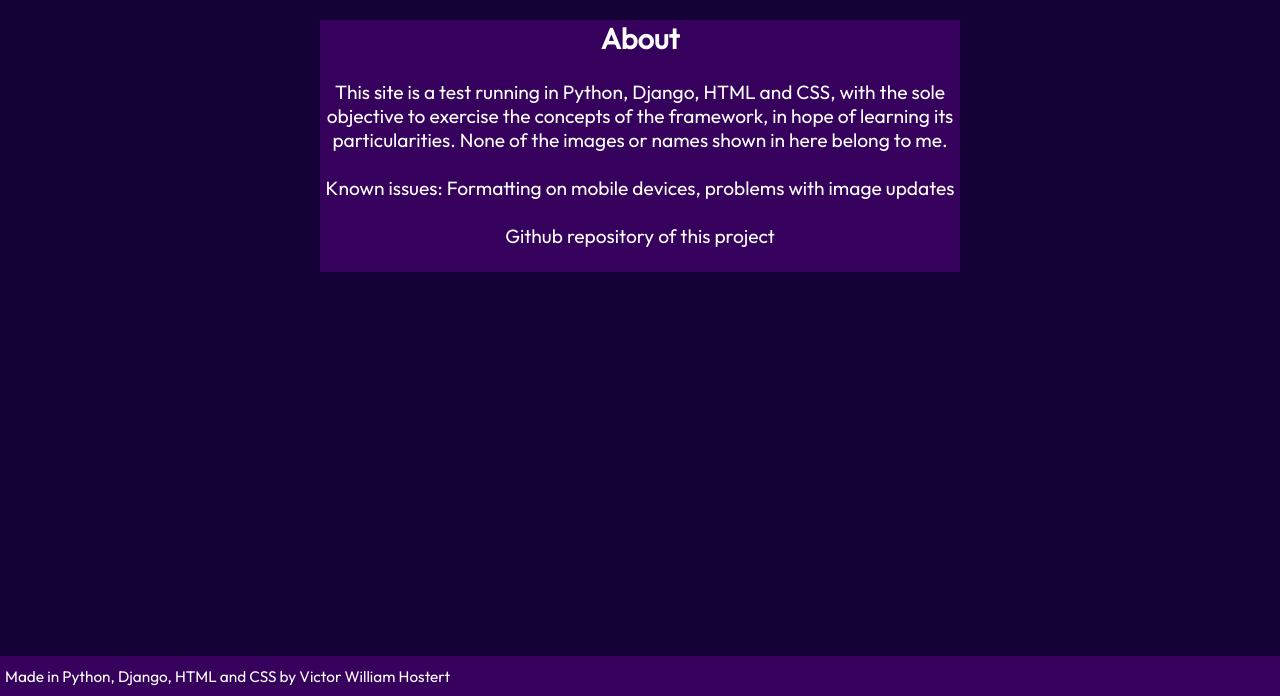
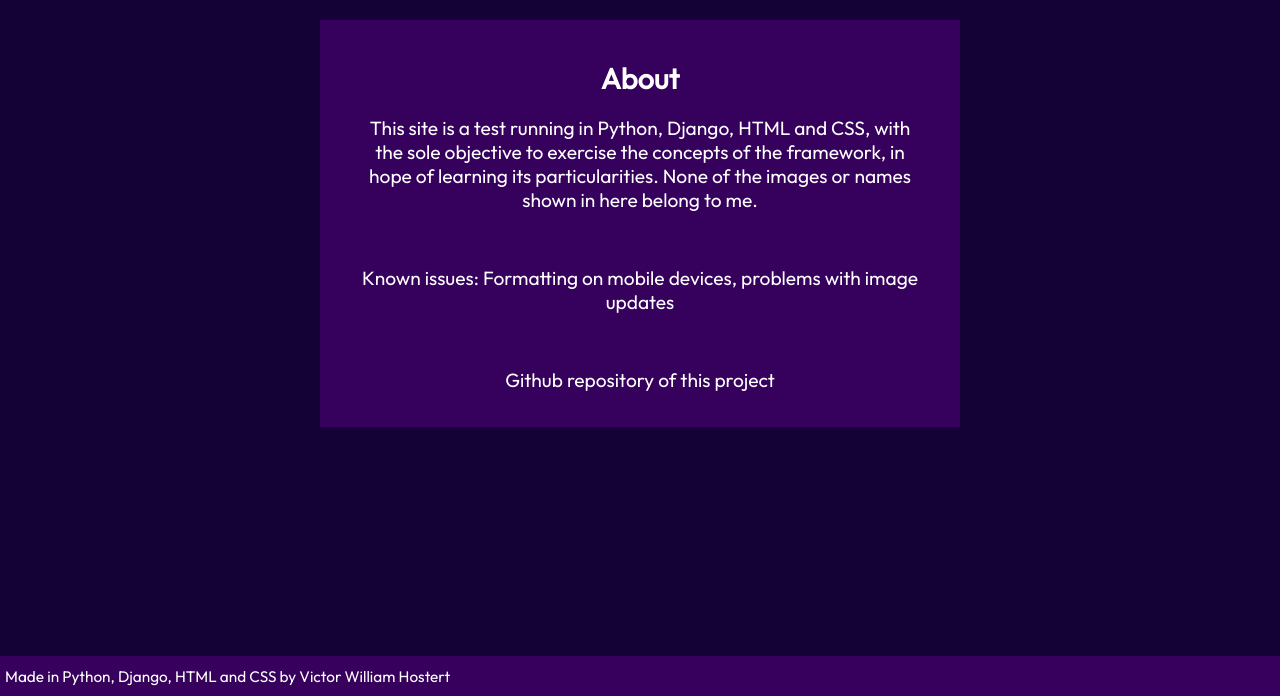
Before and after one commit to victorhostert/Django-Blog-Project, a Django app: page /about/ in a window 1280 px wide. Shown: the part 104-800 px from the top of the page. Run offline with Django 3.2, Linux system fonts and the light colour scheme.

Commit message:
style: Changes in style

```diff
--- a/assets/static/styles.css
+++ b/assets/static/styles.css
@@ -76,6 +76,13 @@ li{
     margin: 20px auto;
     text-align: center;
     width: 50%;
+    padding: 20px;
+}
+.about h2{
+    margin: 20px;
+}
+.about p{
+    margin: 15px;
 }
 .article{
     padding: 20px;
--- a/blog/assets/templates/blog/about.html
+++ b/blog/assets/templates/blog/about.html
@@ -7,12 +7,10 @@ Sobre
 {% block 'content' %}
 <div class="about">
     <h2>About</h2>
-    <br>
     <p>This site is a test running in Python, Django, HTML and CSS, with the sole objective to exercise the concepts of the framework, in hope of learning its particularities. None of the images or names shown in here belong to me.</p>
     <br>
     <p>Known issues: Formatting on mobile devices, problems with image updates</p>
     <br>
     <p><a href="https://github.com/victorhostert/Django-Blog-Project">Github repository of this project</a></p>
-    <br>
 </div>
 {% endblock %}
```
Also changed, not shown: blog/assets/templates/blog/post.html (line endings or trailing spaces).
